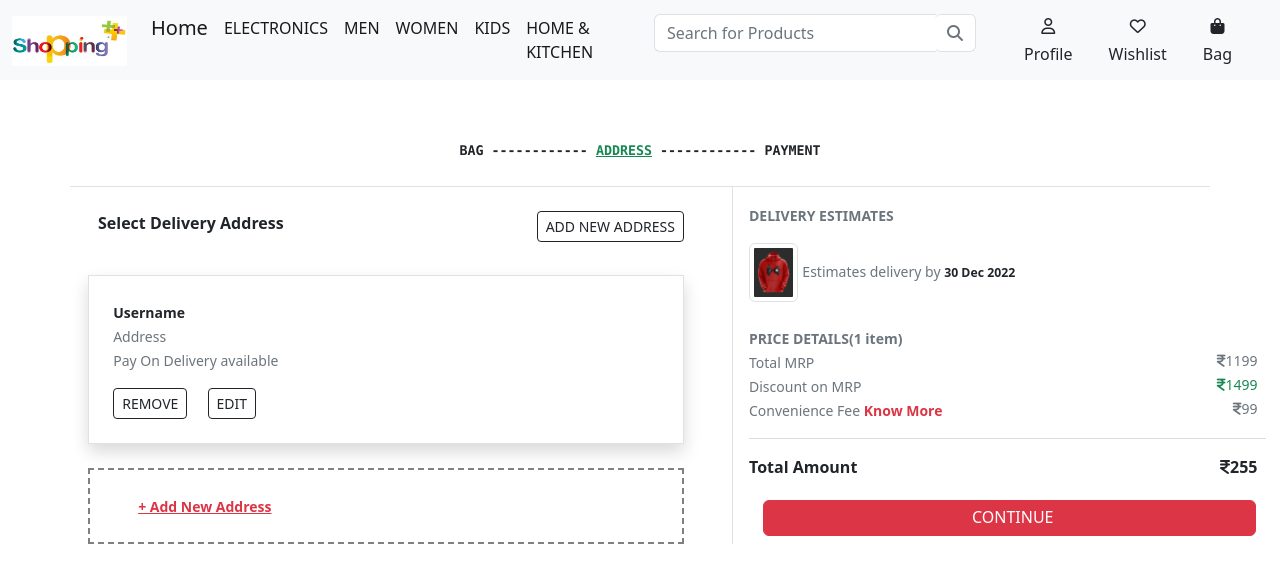
After one commit to nehakhedkar4/E-Commerce-Website, a Django app: page /address/1 in a window 1280 px wide. The commit adds this page. Shown: the top 583 px of the page. Run offline with Django 4.2, Linux system fonts and the light colour scheme; data comes from the database, SQL or seed files in the repository; some libraries are stand-ins or nearby versions.

Commit message:
Add functionality & address template

```diff
--- a/myshop/urls.py
+++ b/myshop/urls.py
@@ -10,13 +10,12 @@ urlpatterns = [
     path('signup/',views.signup,name='signup'),
     path('login/',views.user_login,name='login'),
     path('index/',views.index,name='index'),
-    # path('add-to-cart/',views.addToCart,name='add-to-cart'),
-    # path('product/<int:pk>',views.,name='product'),
 
 
     path('',views.HomeView.as_view(),name='home'),
     path('<int:pk>',views.ProductDetailView.as_view(),name='product'),
     path('cart/<int:pk>',views.AddToCartView.as_view(),name='cart'),
+    path('address/<int:pk>',views.AddressView.as_view(),name='address'),
     # path('mobile/slug:data',views.mobile,name="mobiledata")
     # path('mobile/',views.mobile,name="mobiledata")
     # path('mobile/',views.MobilView.as_view(),name='mobiledata')
--- a/myshop/views.py
+++ b/myshop/views.py
@@ -86,8 +86,6 @@ class ProductDetailView(View):
 #             print(mobiles,"mobiles============================================================")
 #         return render(request,'mobile.html',{'mobiles' : mobiles})
 
-# def addToCart(request):
-#     return render(request,'addToCart.html')
 
 # ADD_TO_CART PAGE
 class AddToCartView(View):
@@ -97,4 +95,14 @@ class AddToCartView(View):
         return render(request,'addToCart.html',{'cart_details':cart_details})
 
 
+
+# ADD_TO_CART PAGE
+class AddressView(View):
+    def get(self,request,pk):
+        print("inside address------------------------------------------------------------------",pk )
+        cart_details = Product.objects.filter(pk=pk)
+        return render(request,'address.html',{'cart_details':cart_details})
+
+
+
 # https://source.unsplash.com/random/1620x880/?weather
--- a/static/css/mystyle.css
+++ b/static/css/mystyle.css
@@ -48,3 +48,12 @@
     margin: 21px 10px 0px 14px;
     padding: 4px 154px 6px 197px;
 }
+#address{
+    border-style: dashed;
+    border-color: grey;
+    border-width: 2px;
+}
+#address-btn{
+    margin: 21px 10px 0px 14px;
+    padding: 4px 201px 6px 208px;
+}
--- /dev/null
+++ b/templates/address.html
@@ -0,0 +1,84 @@
+{% extends 'base.html' %}
+{% load static %}
+{% block title %} ADDRESS {% endblock title %}
+{% block content %}
+
+<div id="addToCart" class="container text-center border-bottom font-monospace fw-bold" style="margin-top: 116px;">
+    <span>BAG </span>------------
+    <span class="text-success text-decoration-underline" > ADDRESS</span> ------------
+    <span>PAYMENT</span>
+</div>
+
+<div class="container d-flex">
+    {% for c in cart_details %}
+    <div class="col-7 me-3 display-flex border-end">
+        <div class="col me-3 p-3 mt-2">
+            <span><strong>Select Delivery Address</strong></span>
+            <!-- <small class="border border-dark float-end me-3 p-2">ADD NEW ADDRESS</small> -->
+            <small class="btn btn-outline-dark btn-sm float-end me-3">ADD NEW ADDRESS</small>
+        </div>
+        <div class="container col-11 border shadow p-4 mt-4 me-5">
+            <small class="fw-bold">Username</small>
+            <div class="text-secondary" style="list-style: none;">
+                <small>Address</small><br>
+                <small>Pay On Delivery available</small>
+            </div>
+            <div class="mt-3">
+                <a class="btn btn-outline-dark btn-sm me-3" href="">REMOVE</a>
+                <a class="btn btn-outline-dark btn-sm" href="">EDIT</a>
+            </div>
+
+
+        </div>
+        <div id="address" class="container col-11 p-4 mt-4 me-5">
+            <a class="link-danger fw-bold p-4 mt-5" href=""><small style="padding-right:273px">+ Add New Address</small></a>
+        </div>
+    </div>
+
+    <div class="col text-secondary">
+        <div class="mt-3">
+            <small class="fw-bold">DELIVERY ESTIMATES</small>
+        </div>
+        <div class="col display-flex mb-4 mt-3">
+            <img class="img-fluid img-thumbnail" src="{{ c.image.url }}" alt="" style="height: 59px;">
+            <small>Estimates delivery by <small class="text-dark fw-bold">30 Dec 2022</small></small>
+        </div>
+        <small class="fw-bold">PRICE DETAILS(1 item)</small><br>
+        <small>Total MRP</small><small class="float-end pe-2"><i class="fa-solid fa-indian-rupee-sign"></i>{{c.selling_price}}</small><br>
+        <small>Discount on MRP</small><small class="text-success float-end pe-2"><i class="fa-solid fa-indian-rupee-sign"></i>{{c.discount_price}}</small><br>
+        <small>Convenience Fee <span class="text-danger fw-bold"> Know More</span></small><small class="float-end pe-2"><i class="fa-solid fa-indian-rupee-sign"></i>99</small><hr>
+        <div class="fw-bold text-dark">
+        <span>Total Amount</span><span class="float-end pe-2"><i class="fa-solid fa-indian-rupee-sign"></i>255</span><br>
+        </div>
+        <a id="address-btn"  class="btn btn-danger" href="#">CONTINUE</a>
+    </div>
+    {% endfor %}
+</div>
+<!-- Modalllllllllll -->
+
+<!-- Button trigger modal -->
+<!-- <button type="button" class="btn btn-primary" data-bs-toggle="modal" data-bs-target="#staticBackdrop">
+    Launch static backdrop modal
+  </button> -->
+
+  <!-- Modal -->
+  <!-- <div class="modal fade" id="staticBackdrop" data-bs-backdrop="static" data-bs-keyboard="false" tabindex="-1" aria-labelledby="staticBackdropLabel" aria-hidden="true">
+    <div class="modal-dialog">
+      <div class="modal-content">
+        <div class="modal-header">
+          <h5 class="modal-title" id="staticBackdropLabel">Modal title</h5>
+          <button type="button" class="btn-close" data-bs-dismiss="modal" aria-label="Close"></button>
+        </div>
+        <div class="modal-body">
+          ...
+        </div>
+        <div class="modal-footer">
+          <button type="button" class="btn btn-secondary" data-bs-dismiss="modal">Close</button>
+          <button type="button" class="btn btn-primary">Understood</button>
+        </div>
+      </div>
+    </div>
+  </div> -->
+
+
+{% endblock%}
```
Also changed, not shown: templates/addToCart.html (+6 -6 lines).
